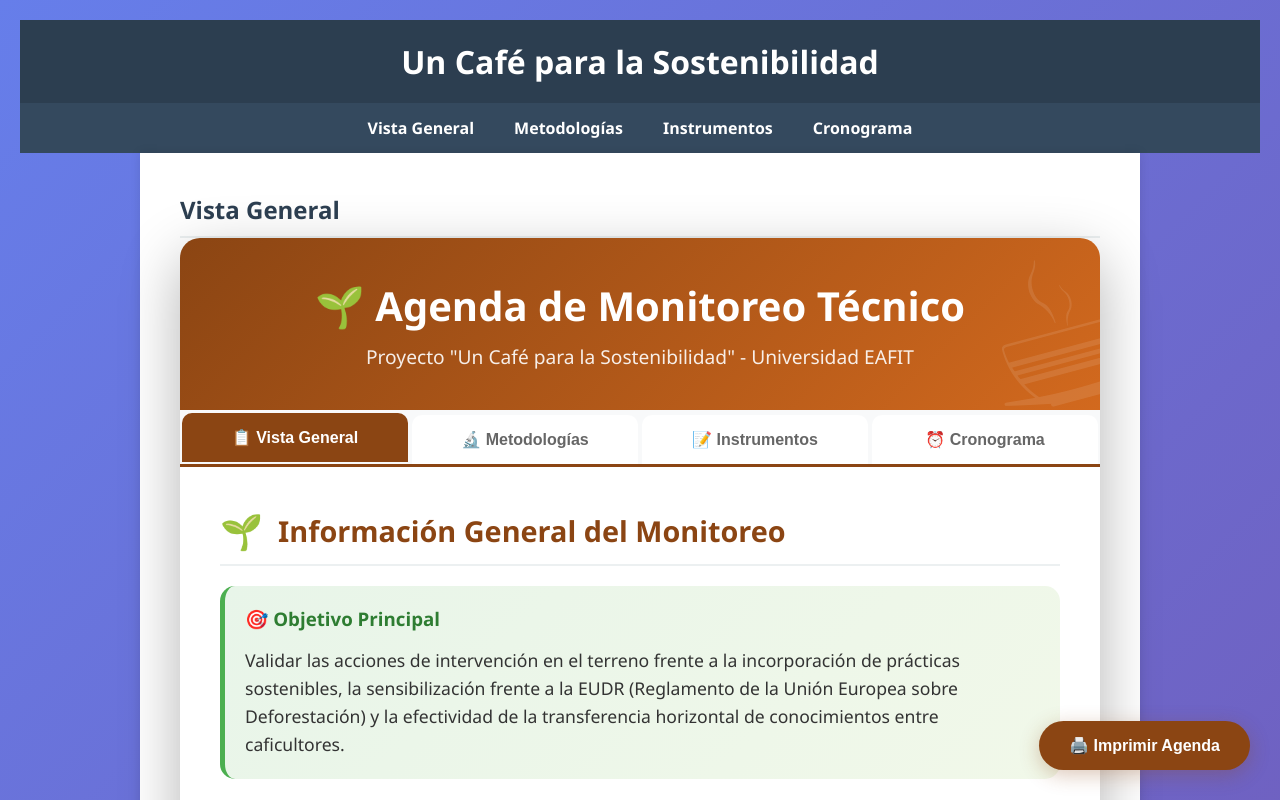
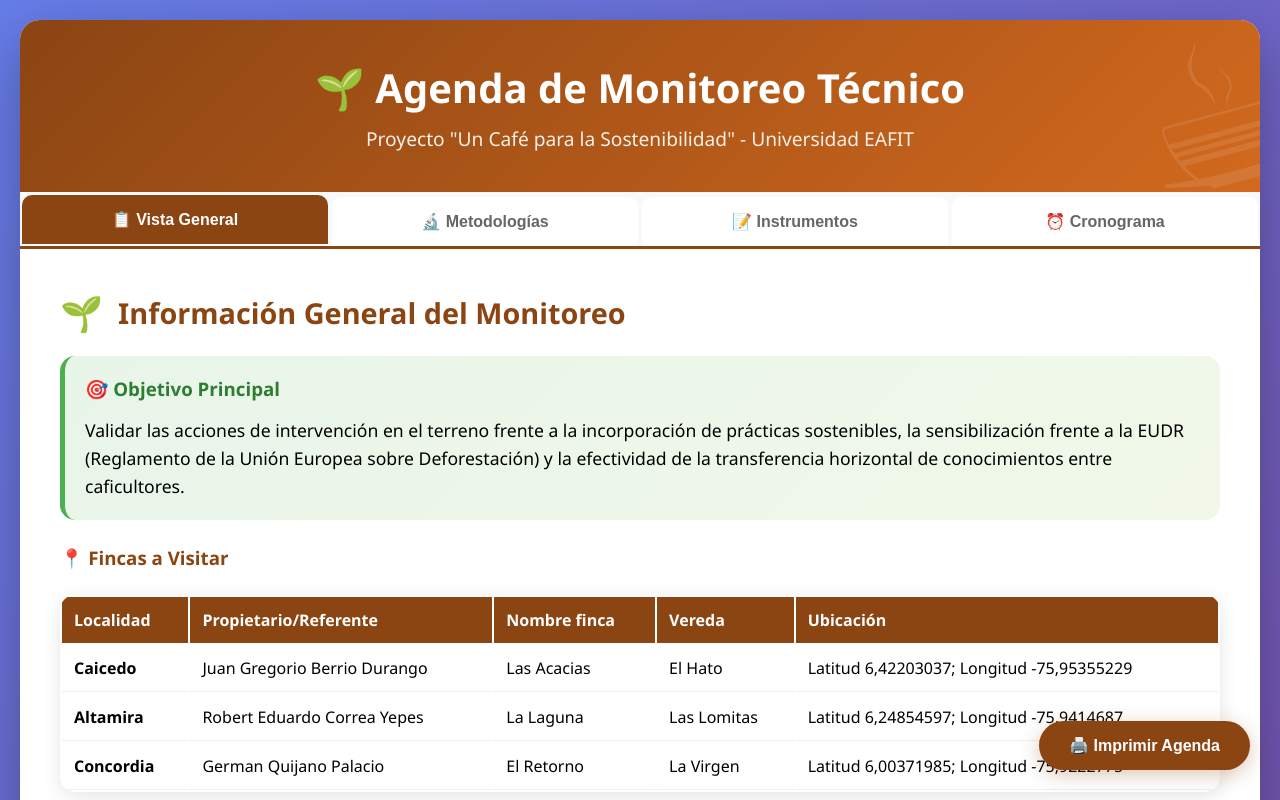
Before and after one commit to Esteban-exe/agenda-monitoreo-cafe, a plain HTML site: page index.html in a window 1280 px wide. Shown: the top 800 px of the page. Drawn offline with Linux system fonts and the light colour scheme.

Commit message:
Update index.html

```diff
--- a/index.html
+++ b/index.html
@@ -1,85 +1,4 @@
 <!DOCTYPE html>
-<html lang="es">
-<head>
-    <meta charset="UTF-8">
-    <title>Un Café para la Sostenibilidad</title>
-    <style>
-        body {
-            font-family: 'Segoe UI', Tahoma, Geneva, Verdana, sans-serif;
-            margin: 0;
-            padding: 0;
-            background-color: #f4f6f8;
-            color: #333;
-        }
-        header {
-            background-color: #2c3e50;
-            color: white;
-            padding: 20px;
-            text-align: center;
-        }
-        nav {
-            background-color: #34495e;
-            display: flex;
-            justify-content: center;
-        }
-        nav a {
-            color: white;
-            padding: 14px 20px;
-            text-decoration: none;
-            font-weight: bold;
-        }
-        nav a:hover {
-            background-color: #2c3e50;
-        }
-        main {
-            padding: 40px;
-            max-width: 1000px;
-            margin: auto;
-            background-color: white;
-            box-shadow: 0 0 10px rgba(0,0,0,0.1);
-        }
-        section {
-            margin-bottom: 40px;
-        }
-        h2 {
-            color: #2c3e50;
-            border-bottom: 2px solid #ecf0f1;
-            padding-bottom: 10px;
-        }
-        table {
-            width: 100%;
-            border-collapse: collapse;
-            margin-top: 20px;
-        }
-        table, th, td {
-            border: 1px solid #bdc3c7;
-        }
-        th, td {
-            padding: 10px;
-            text-align: left;
-        }
-        footer {
-            background-color: #ecf0f1;
-            text-align: center;
-            padding: 20px;
-            margin-top: 40px;
-        }
-    </style>
-</head>
-<body>
-    <header>
-        <h1>Un Café para la Sostenibilidad</h1>
-    </header>
-    <nav>
-        <a href="#vista-general">Vista General</a>
-        <a href="#metodologias">Metodologías</a>
-        <a href="#instrumentos">Instrumentos</a>
-        <a href="#cronograma">Cronograma</a>
-    </nav>
-    <main>
-        <section id="vista-general">
-            <h2>Vista General</h2>
-            <!DOCTYPE html>
 <html lang="es">
 <head>
     <meta charset="UTF-8">
@@ -1124,22 +1043,3 @@
     </script>
 </body>
 </html>
-        </section>
-        <section id="metodologias">
-            <h2>Metodologías</h2>
-            <p>Contenido de metodologías por agregar...</p>
-        </section>
-        <section id="instrumentos">
-            <h2>Instrumentos</h2>
-            <p>Contenido de instrumentos por agregar...</p>
-        </section>
-        <section id="cronograma">
-            <h2>Cronograma</h2>
-            <p>Contenido del cronograma por agregar...</p>
-        </section>
-    </main>
-    <footer>
-        Proyecto Universidad EAFIT - Monitoreo Técnico
-    </footer>
-</body>
-</html>
```
